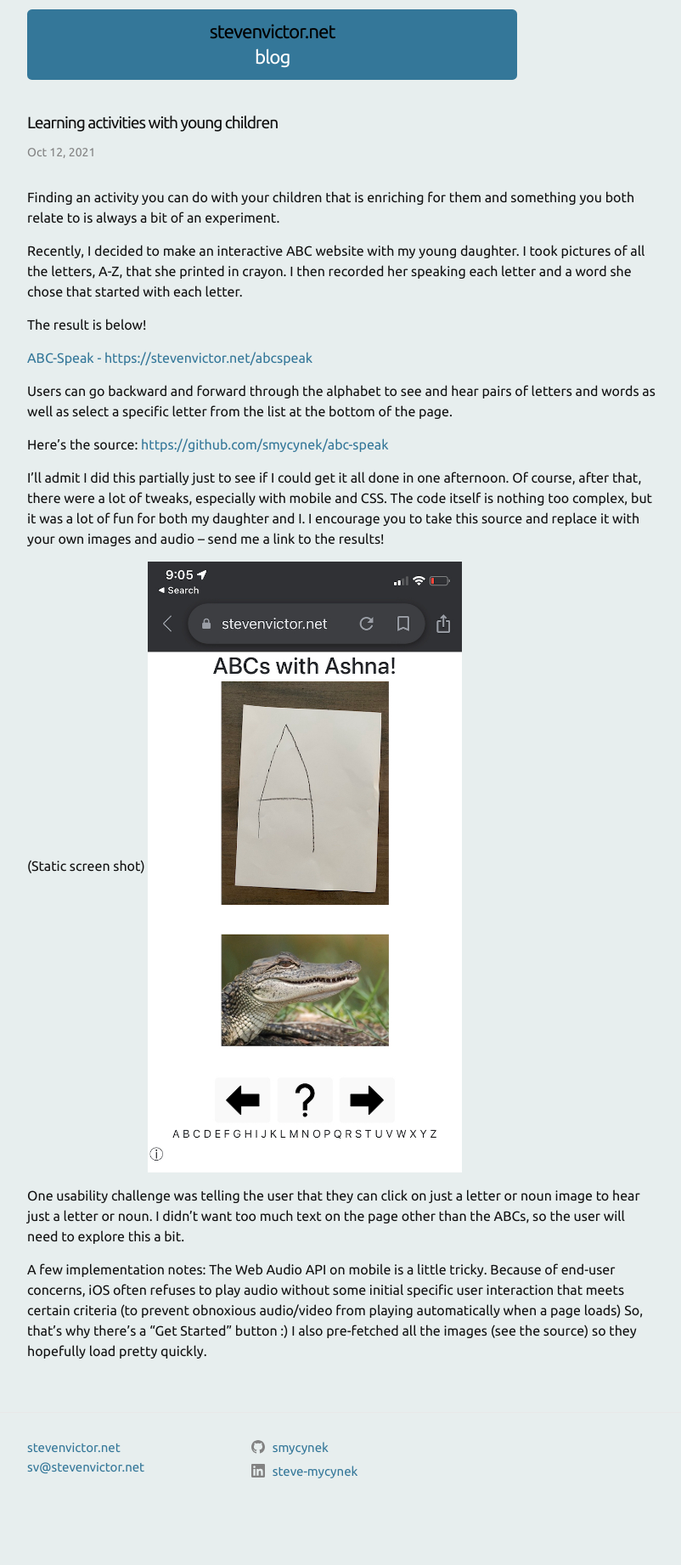
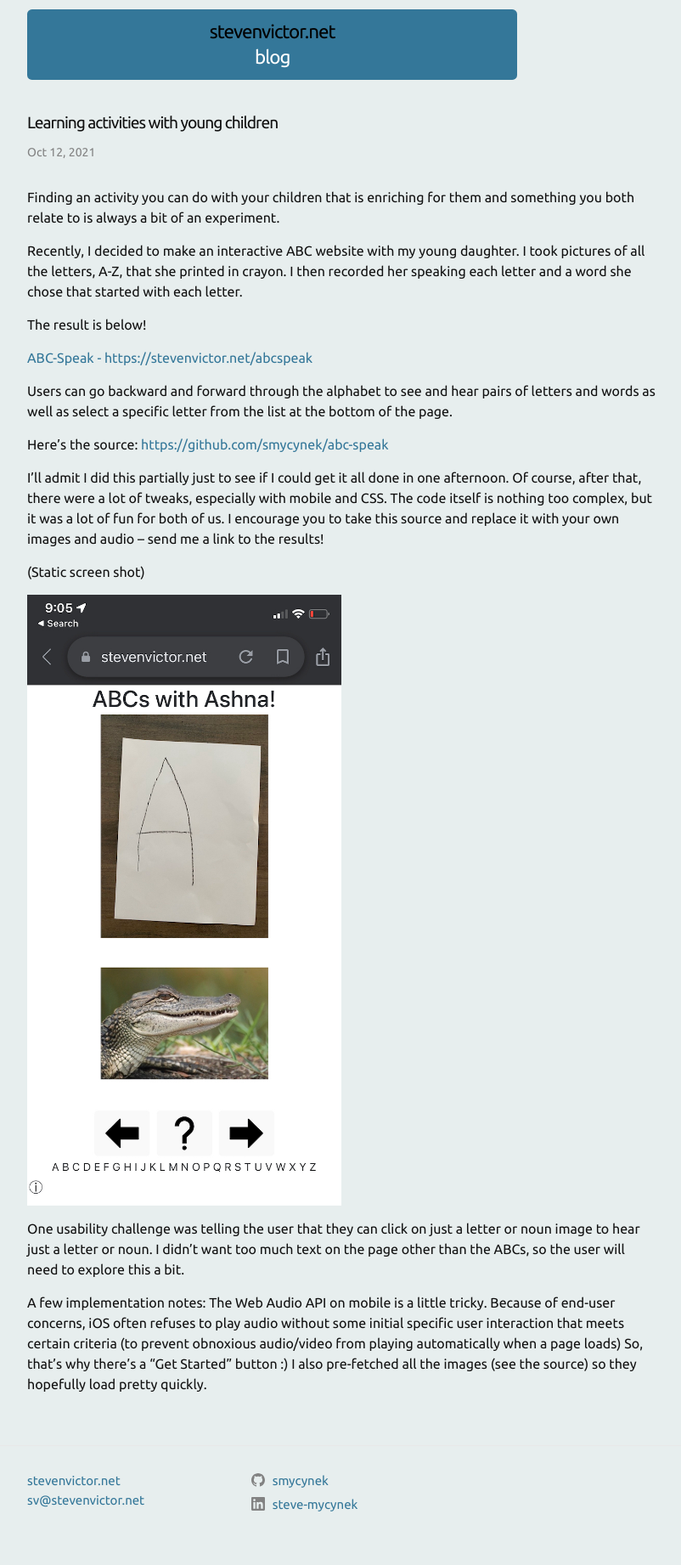
Before and after one commit to smycynek/smycynek.github.io, a Jekyll site: the page built from _posts/2021-10-12-abcs.markdown, in a window 1280 px wide. Shown: the whole page at 85% size, without its empty margins (238-1040 px from the left). Built offline with Jekyll 4.4.1, drawn with Linux system fonts in a browser that asks for light colours; before the commit the page ends 1803 px from its top, so only the background shows below that.

Commit message:
phrasing

```diff
--- a/_posts/2021-10-12-abcs.markdown
+++ b/_posts/2021-10-12-abcs.markdown
@@ -19,9 +19,10 @@ Users can go backward and forward through the alphabet to see and hear pairs of
 Here's the source:
 [https://github.com/smycynek/abc-speak](https://github.com/smycynek/abc-speak)
 
-I'll admit I did this partially just to see if I could get it all done in one afternoon.  Of course, after that, there were a lot of tweaks, especially with mobile and CSS.  The code itself is nothing too complex, but it was a lot of fun for both my daughter and I.  I encourage you to take this source and replace it with your own images and audio -- send me a link to the results!
+I'll admit I did this partially just to see if I could get it all done in one afternoon.  Of course, after that, there were a lot of tweaks, especially with mobile and CSS.  The code itself is nothing too complex, but it was a lot of fun for both of us.  I encourage you to take this source and replace it with your own images and audio -- send me a link to the results!
 
 (Static screen shot)
+
 ![Static screen shot](/assets/images/abcs.jpeg){:height="50%" width="50%"}
 
 One usability challenge was telling the user that they can click on just a letter or noun image to hear just a letter or noun.  I didn't want too much text on the page other than the ABCs, so the user will need to explore this a bit.
```
